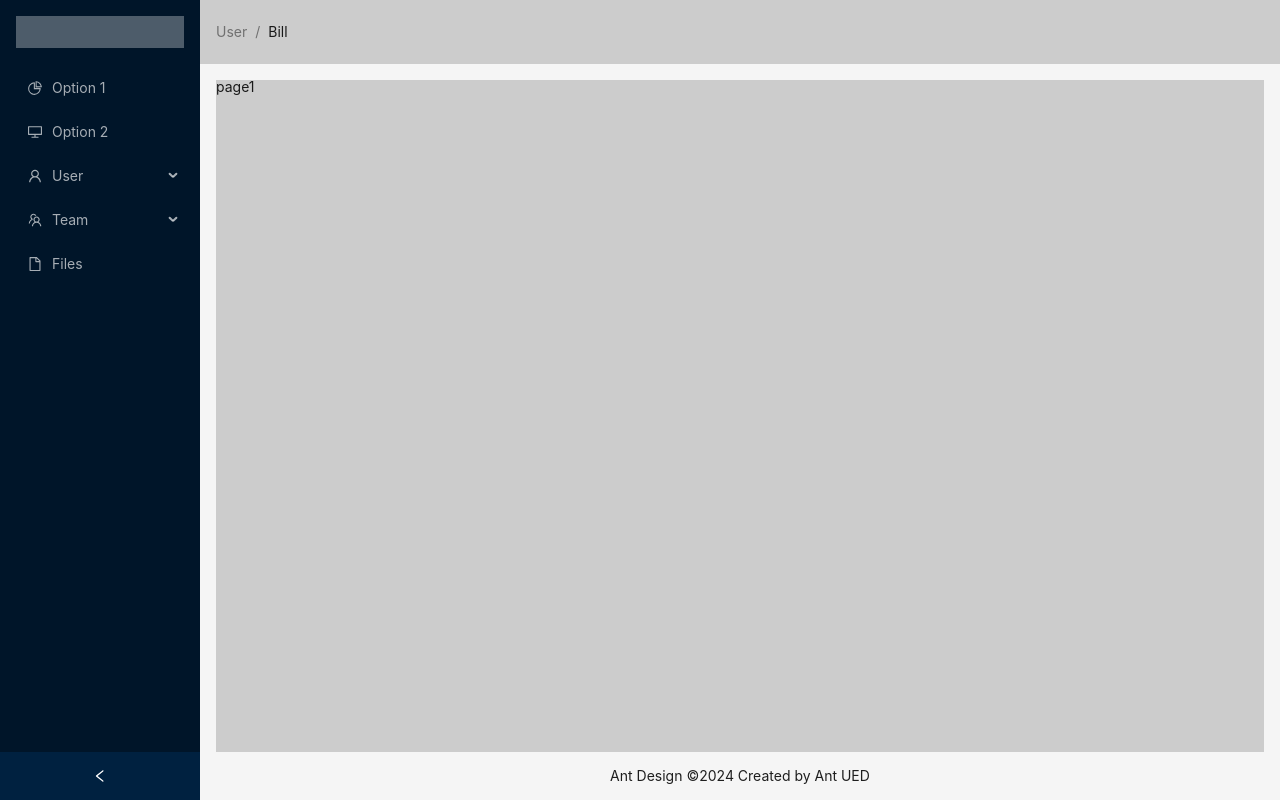
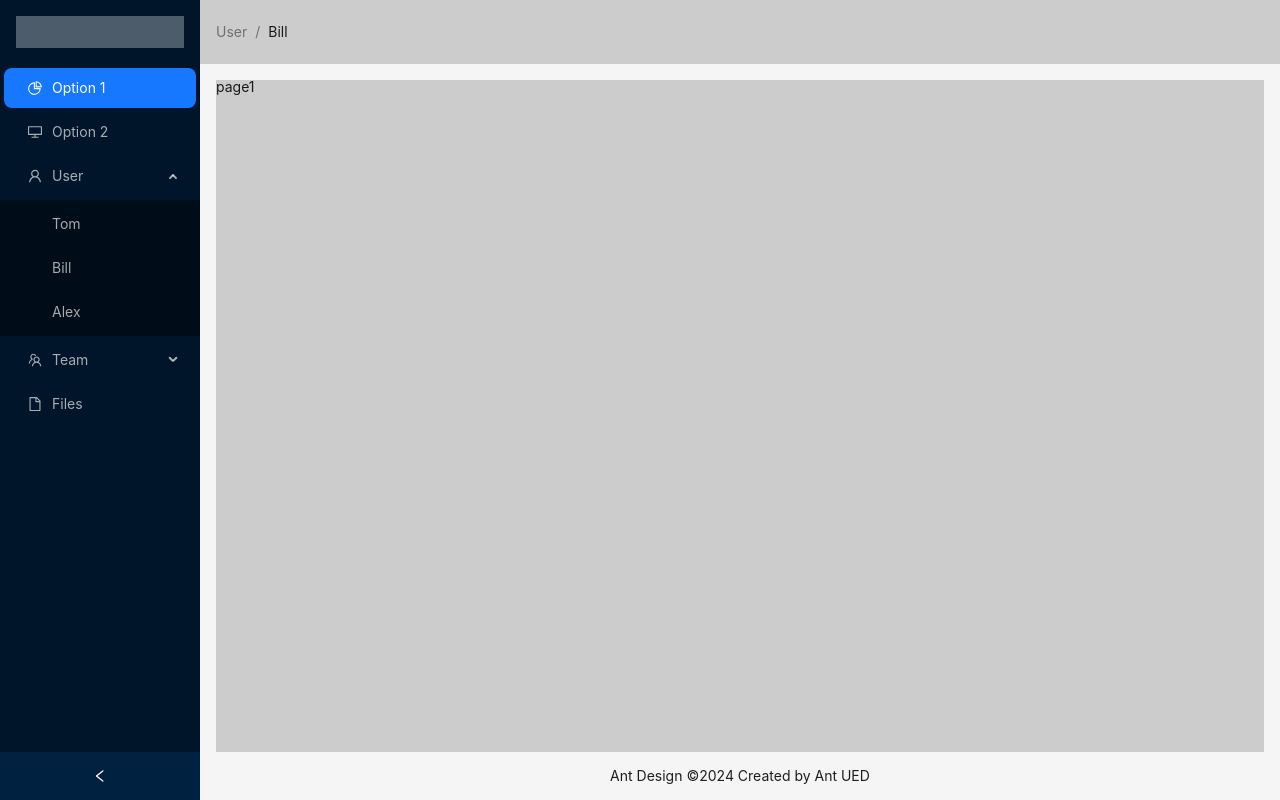
Before and after one commit to tang-suzi/react-tsDemo, a React (Vite) app: page /page1 in a window 1280 px wide. Built offline with nearby package versions, Linux system fonts and the light colour scheme.

Commit message:
feat: 菜单仅展开点击项

```diff
--- a/src/components/Layout/index.tsx
+++ b/src/components/Layout/index.tsx
@@ -31,12 +31,12 @@ function getItem(
 const items: MenuItem[] = [
   getItem("Option 1", "/page1", <PieChartOutlined />),
   getItem("Option 2", "/page2", <DesktopOutlined />),
-  getItem("User", "sub1", <UserOutlined />, [
-    getItem("Tom", "3"),
-    getItem("Bill", "4"),
+  getItem("User", "page3", <UserOutlined />, [
+    getItem("Tom", "/home"),
+    getItem("Bill", "/about"),
     getItem("Alex", "5"),
   ]),
-  getItem("Team", "sub2", <TeamOutlined />, [
+  getItem("Team", "page4", <TeamOutlined />, [
     getItem("Team 1", "6"),
     getItem("Team 2", "8"),
   ]),
@@ -45,12 +45,17 @@ const items: MenuItem[] = [
 
 const View: React.FC = () => {
   const [collapsed, setCollapsed] = useState(false);
+  const [stateOpenKeys, setStateOpenKeys] = useState(["page3"]);
   const navgateTo = useNavigate();
   // const outlet = useRoutes(routes);
   const menuClick = (e: { key: string }) => {
     console.log(e.key);
     // 编程式路由跳转 用到hook useNavigate
     navgateTo(e.key);
+  };
+  const onOpenChange: MenuProps["onOpenChange"] = (openKeys: string[]) => {
+    // openKeys记录了是哪一项展开的
+    setStateOpenKeys([openKeys[openKeys.length - 1]]);
   };
   return (
     <Layout className="site-layout" style={{ minHeight: "100vh" }}>
@@ -63,9 +68,11 @@ const View: React.FC = () => {
         <div className="demo-logo-vertical" />
         <Menu
           theme="dark"
-          defaultSelectedKeys={["1"]}
+          defaultSelectedKeys={["/page1"]}
           mode="inline"
           items={items}
+          onOpenChange={onOpenChange}
+          openKeys={stateOpenKeys}
           onClick={menuClick}
         />
       </Sider>
```
